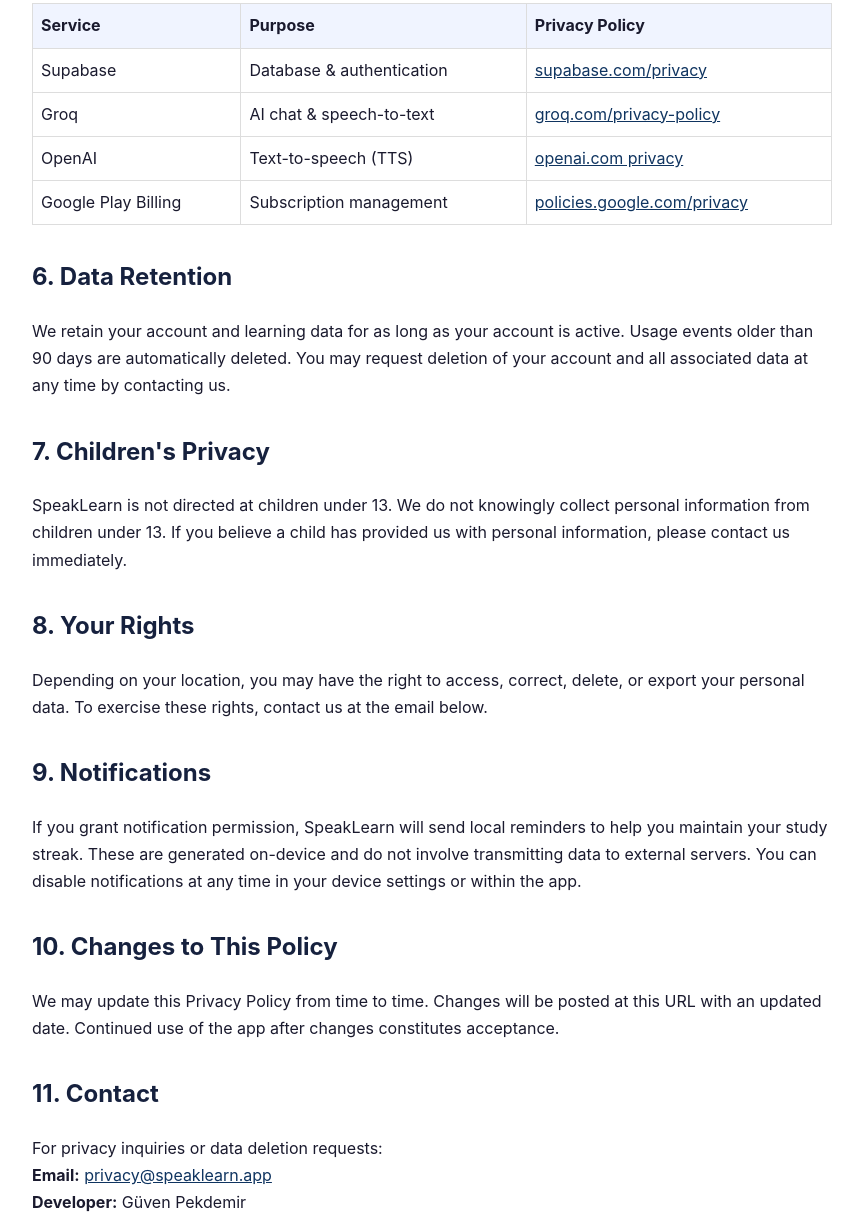
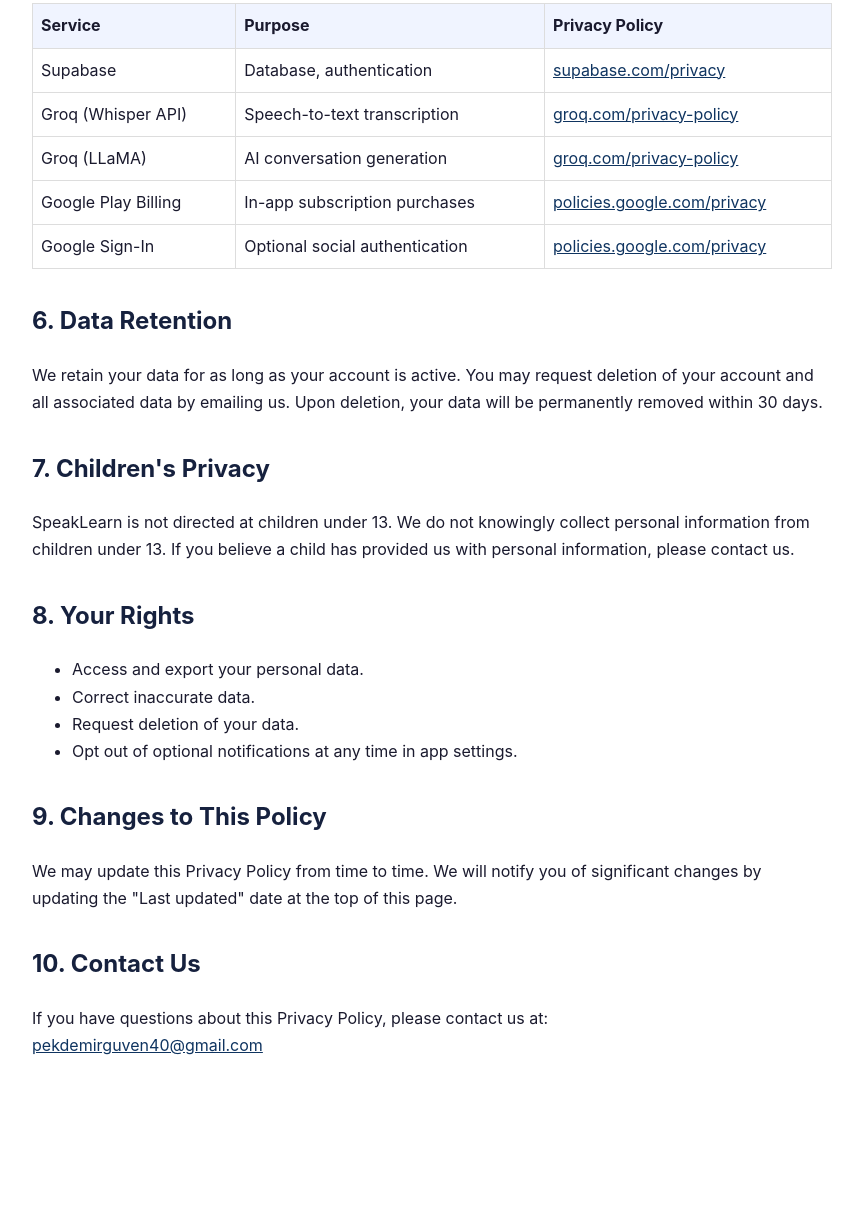
Before and after one commit to guvenpekdemir/speaklearn-site, a plain HTML site: page privacy-policy.html in a window 1280 px wide. Shown: the part 1377-2597 px from the top of the page, without its empty margins (208-1071 px from the left). After the commit the page ends 2476 px from the top, so only its background shows below. Drawn offline with Linux system fonts and the light colour scheme.

```diff
--- a/privacy-policy.html
+++ b/privacy-policy.html
@@ -3,7 +3,7 @@
 <head>
   <meta charset="UTF-8" />
   <meta name="viewport" content="width=device-width, initial-scale=1.0" />
-  <title>SpeakLearn – Privacy Policy</title>
+  <title>SpeakLearn - Privacy Policy</title>
   <style>
     body {
       font-family: -apple-system, BlinkMacSystemFont, "Segoe UI", Roboto, sans-serif;
@@ -17,16 +17,20 @@
     h2 { color: #16213e; margin-top: 32px; }
     a  { color: #0f3460; }
     .updated { color: #666; font-size: 0.9em; }
-    table { width:100%; border-collapse:collapse; }
-    th { text-align:left; padding:8px; border:1px solid #ddd; background:#f0f4ff; }
-    td { padding:8px; border:1px solid #ddd; }
+    table { width: 100%; border-collapse: collapse; margin: 16px 0; }
+    th, td { text-align: left; padding: 8px; border: 1px solid #ddd; }
+    th { background: #f0f4ff; }
   </style>
 </head>
 <body>
   <h1>Privacy Policy</h1>
-  <p class="updated">Last updated: April 10, 2026</p>
+  <p class="updated">Last updated: April 13, 2026</p>
 
-  <p>SpeakLearn ("we", "our", or "us") is an AI-powered language learning application developed by Güven Pekdemir. This Privacy Policy explains how we collect, use, and protect your information when you use the SpeakLearn mobile application.</p>
+  <p>
+    SpeakLearn ("we", "our", or "us") is an AI-powered language learning application
+    developed by Guven Pekdemir. This Privacy Policy explains how we collect, use,
+    and protect your information when you use the SpeakLearn mobile application.
+  </p>
 
   <h2>1. Information We Collect</h2>
   <h3>Information you provide</h3>
@@ -36,6 +40,7 @@
     <li><strong>Voice recordings:</strong> audio captured when you use the speaking exercises. Audio is sent to our speech-recognition service (Groq Whisper API) for transcription and is not stored on our servers.</li>
     <li><strong>Purchase information:</strong> subscription purchase tokens provided by Google Play, used solely to verify your subscription status.</li>
   </ul>
+
   <h3>Information collected automatically</h3>
   <ul>
     <li>Usage statistics (exercises completed, study time, streak data) stored to power your progress dashboard.</li>
@@ -52,42 +57,90 @@
   </ul>
 
   <h2>3. Microphone Access</h2>
-  <p>SpeakLearn requests microphone access solely for speaking exercises and AI voice conversation features. We do not record audio in the background. Audio is processed in real time and sent to Groq's Whisper API for transcription; we do not retain raw audio files.</p>
+  <p>
+    SpeakLearn requests microphone access solely for speaking exercises and
+    AI voice conversation features. We do not record audio in the background.
+    Audio is processed in real time and sent to Groq's Whisper API for
+    transcription; we do not retain raw audio files.
+  </p>
 
   <h2>4. Data Storage and Security</h2>
-  <p>Your data is stored securely using <a href="https://supabase.com" target="_blank">Supabase</a>, which provides encrypted storage and row-level security. We use HTTPS/TLS for all data in transit. We never sell your personal data to third parties.</p>
+  <p>
+    Your data is stored securely using <a href="https://supabase.com" target="_blank">Supabase</a>,
+    which provides encrypted storage and row-level security. We use HTTPS/TLS
+    for all data in transit. We never sell your personal data to third parties.
+  </p>
 
   <h2>5. Third-Party Services</h2>
   <table>
-    <thead><tr><th>Service</th><th>Purpose</th><th>Privacy Policy</th></tr></thead>
+    <thead>
+      <tr>
+        <th>Service</th>
+        <th>Purpose</th>
+        <th>Privacy Policy</th>
+      </tr>
+    </thead>
     <tbody>
-      <tr><td>Supabase</td><td>Database &amp; authentication</td><td><a href="https://supabase.com/privacy" target="_blank">supabase.com/privacy</a></td></tr>
-      <tr><td>Groq</td><td>AI chat &amp; speech-to-text</td><td><a href="https://groq.com/privacy-policy" target="_blank">groq.com/privacy-policy</a></td></tr>
-      <tr><td>OpenAI</td><td>Text-to-speech (TTS)</td><td><a href="https://openai.com/policies/privacy-policy" target="_blank">openai.com privacy</a></td></tr>
-      <tr><td>Google Play Billing</td><td>Subscription management</td><td><a href="https://policies.google.com/privacy" target="_blank">policies.google.com/privacy</a></td></tr>
+      <tr>
+        <td>Supabase</td>
+        <td>Database, authentication</td>
+        <td><a href="https://supabase.com/privacy" target="_blank">supabase.com/privacy</a></td>
+      </tr>
+      <tr>
+        <td>Groq (Whisper API)</td>
+        <td>Speech-to-text transcription</td>
+        <td><a href="https://groq.com/privacy-policy" target="_blank">groq.com/privacy-policy</a></td>
+      </tr>
+      <tr>
+        <td>Groq (LLaMA)</td>
+        <td>AI conversation generation</td>
+        <td><a href="https://groq.com/privacy-policy" target="_blank">groq.com/privacy-policy</a></td>
+      </tr>
+      <tr>
+        <td>Google Play Billing</td>
+        <td>In-app subscription purchases</td>
+        <td><a href="https://policies.google.com/privacy" target="_blank">policies.google.com/privacy</a></td>
+      </tr>
+      <tr>
+        <td>Google Sign-In</td>
+        <td>Optional social authentication</td>
+        <td><a href="https://policies.google.com/privacy" target="_blank">policies.google.com/privacy</a></td>
+      </tr>
     </tbody>
   </table>
 
   <h2>6. Data Retention</h2>
-  <p>We retain your account and learning data for as long as your account is active. Usage events older than 90 days are automatically deleted. You may request deletion of your account and all associated data at any time by contacting us.</p>
+  <p>
+    We retain your data for as long as your account is active. You may request
+    deletion of your account and all associated data by emailing us. Upon deletion,
+    your data will be permanently removed within 30 days.
+  </p>
 
   <h2>7. Children's Privacy</h2>
-  <p>SpeakLearn is not directed at children under 13. We do not knowingly collect personal information from children under 13. If you believe a child has provided us with personal information, please contact us immediately.</p>
+  <p>
+    SpeakLearn is not directed at children under 13. We do not knowingly collect
+    personal information from children under 13. If you believe a child has
+    provided us with personal information, please contact us.
+  </p>
 
   <h2>8. Your Rights</h2>
-  <p>Depending on your location, you may have the right to access, correct, delete, or export your personal data. To exercise these rights, contact us at the email below.</p>
+  <ul>
+    <li>Access and export your personal data.</li>
+    <li>Correct inaccurate data.</li>
+    <li>Request deletion of your data.</li>
+    <li>Opt out of optional notifications at any time in app settings.</li>
+  </ul>
 
-  <h2>9. Notifications</h2>
-  <p>If you grant notification permission, SpeakLearn will send local reminders to help you maintain your study streak. These are generated on-device and do not involve transmitting data to external servers. You can disable notifications at any time in your device settings or within the app.</p>
+  <h2>9. Changes to This Policy</h2>
+  <p>
+    We may update this Privacy Policy from time to time. We will notify you of
+    significant changes by updating the "Last updated" date at the top of this page.
+  </p>
 
-  <h2>10. Changes to This Policy</h2>
-  <p>We may update this Privacy Policy from time to time. Changes will be posted at this URL with an updated date. Continued use of the app after changes constitutes acceptance.</p>
-
-  <h2>11. Contact</h2>
+  <h2>10. Contact Us</h2>
   <p>
-    For privacy inquiries or data deletion requests:<br/>
-    <strong>Email:</strong> <a href="mailto:privacy@speaklearn.app">privacy@speaklearn.app</a><br/>
-    <strong>Developer:</strong> Güven Pekdemir
+    If you have questions about this Privacy Policy, please contact us at:<br/>
+    <a href="mailto:pekdemirguven40@gmail.com">pekdemirguven40@gmail.com</a>
   </p>
 </body>
 </html>
```
